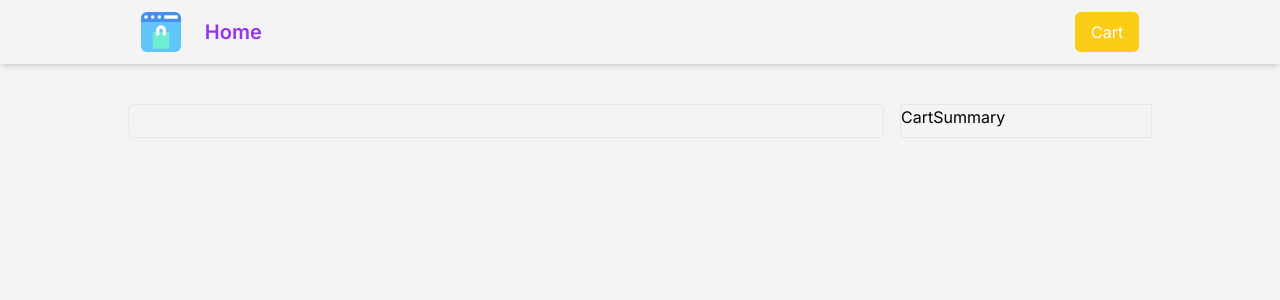
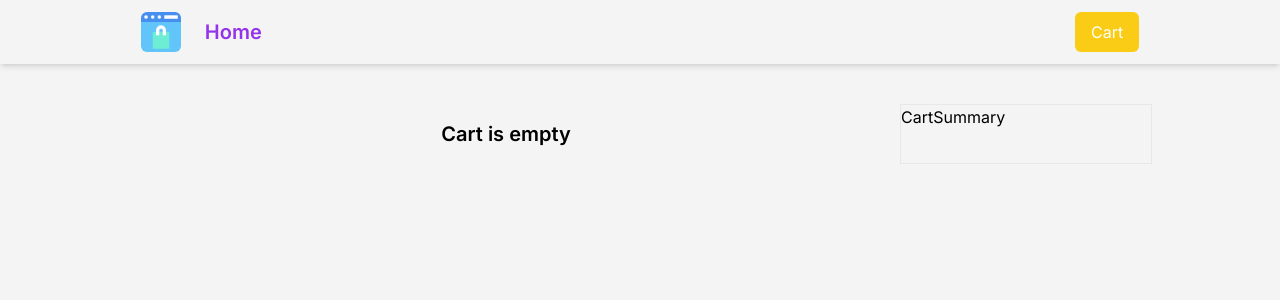
Before and after one commit to shankar7042/ecom-nextjs-assignment, a Next.js app: page /cart in a window 1280 px wide. Shown: the top 300 px of the page. Built offline with nearby package versions, Linux system fonts and the light colour scheme.

Commit message:
show cart is empty

```diff
--- a/src/components/CartProducts.tsx
+++ b/src/components/CartProducts.tsx
@@ -7,7 +7,7 @@ import { ProductWithQuantity } from "@/context/CartContext";
 import Image from "next/image";
 
 const CartProducts = () => {
-  const { allCartItemProducts } = useCartContext();
+  const { allCartItemProducts, totalQuantity } = useCartContext();
   const [cartProducts, setCartProducts] = useState<ProductWithQuantity[]>([]);
 
   useEffect(() => {
@@ -15,7 +15,10 @@ const CartProducts = () => {
       setCartProducts(products);
     });
   }, [allCartItemProducts]);
-  return (
+
+  return totalQuantity === 0 ? (
+    <div className="text-center font-semibold text-xl my-4">Cart is empty</div>
+  ) : (
     <div className="border px-4 py-4 rounded-md flex flex-col gap-6">
       {cartProducts.map((product) => (
         <div key={product.id} className="flex items-center gap-4">
```
